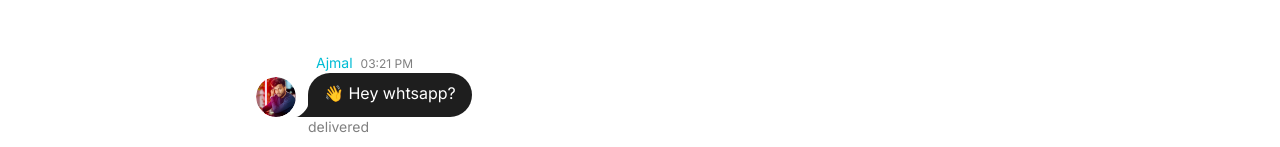
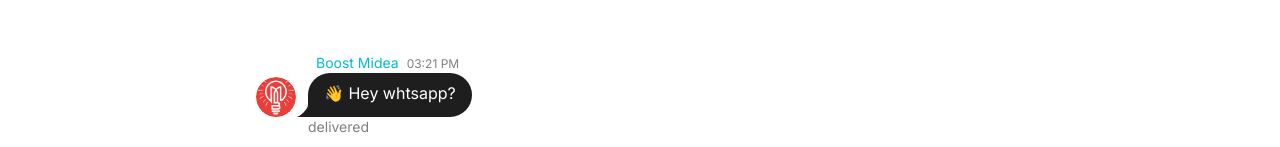
Before and after one commit to appetite-studio-team/boost-midea, a Next.js app: page / in a window 1280 px wide. Shown: the part 791-938 px from the top of the page. Built offline with nearby package versions, Linux system fonts and the light colour scheme.

Commit message:
:bento: update avatar and text

```diff
--- a/src/components/ChatBubble.tsx
+++ b/src/components/ChatBubble.tsx
@@ -1,7 +1,7 @@
 import Image from 'next/image';
 
 export const ChatBubble = ({
-  name = 'Ajmal',
+  name = 'Boost Midea',
   time = new Date().toLocaleTimeString([], { hour: '2-digit', minute: '2-digit' }),
   align = 'start',
   children = '',
@@ -19,7 +19,7 @@
             alt="Chat avatar"
             src={
               align === 'start'
-                ? '/assets/ajmal.jpg'
+                ? '/assets/boost-media-avatar.png'
                 : 'https://img.daisyui.com/images/stock/photo-1534528741775-53994a69daeb.webp'
             }
             width={40}
@@ -29,7 +29,7 @@
         </div>
       </div>
       <div className="chat-header">
-        <span className={`mx-2 ${name === 'Ajmal' && 'text-info'}`}>{name}</span>
+        <span className={`mx-2 ${name === 'Boost Midea' && 'text-info'}`}>{name}</span>
         <time className="text-xs opacity-50">{time}</time>
       </div>
       <div className="chat-bubble">{children}</div>
```
Also changed, not shown: public/assets/boost-media-avatar.png (added).
